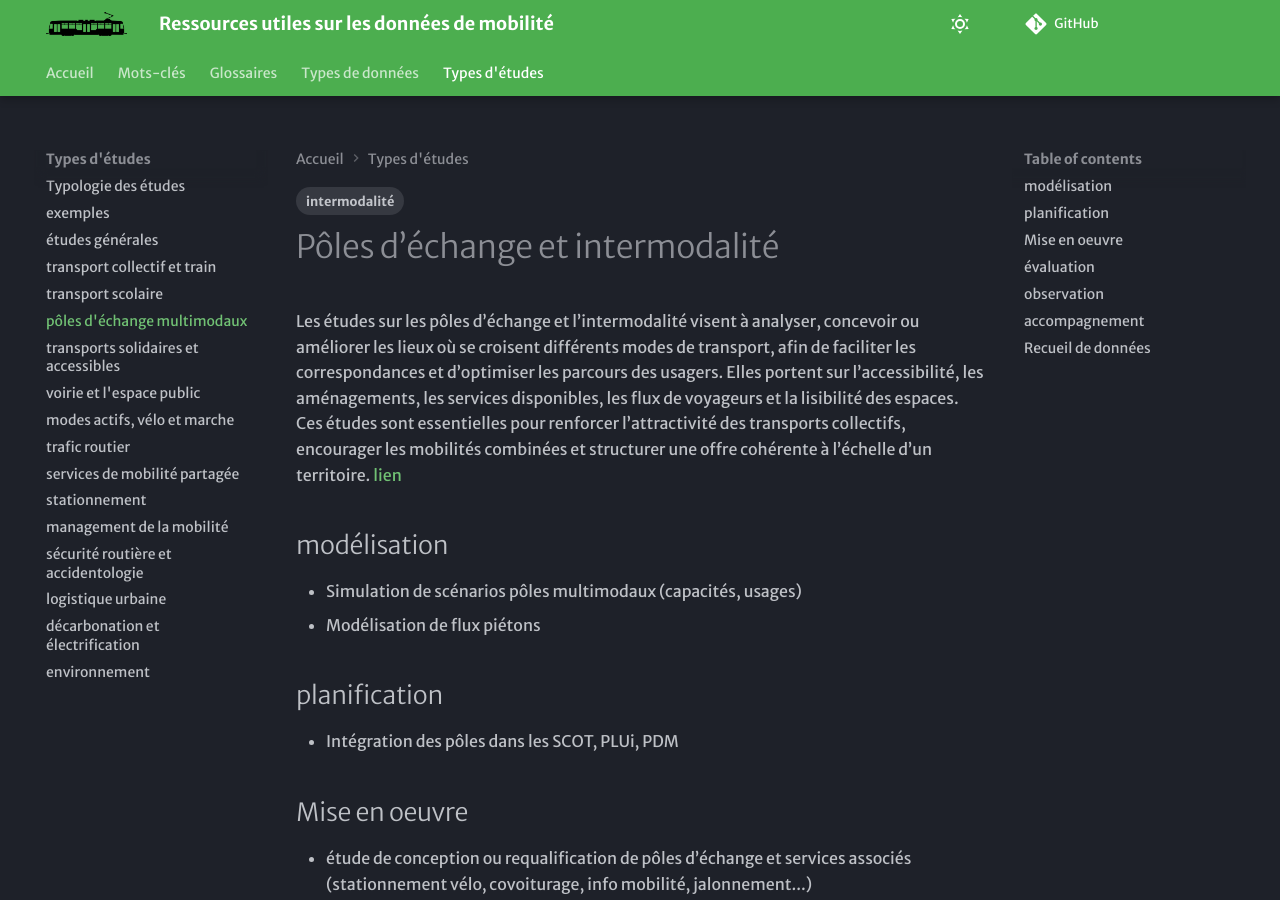
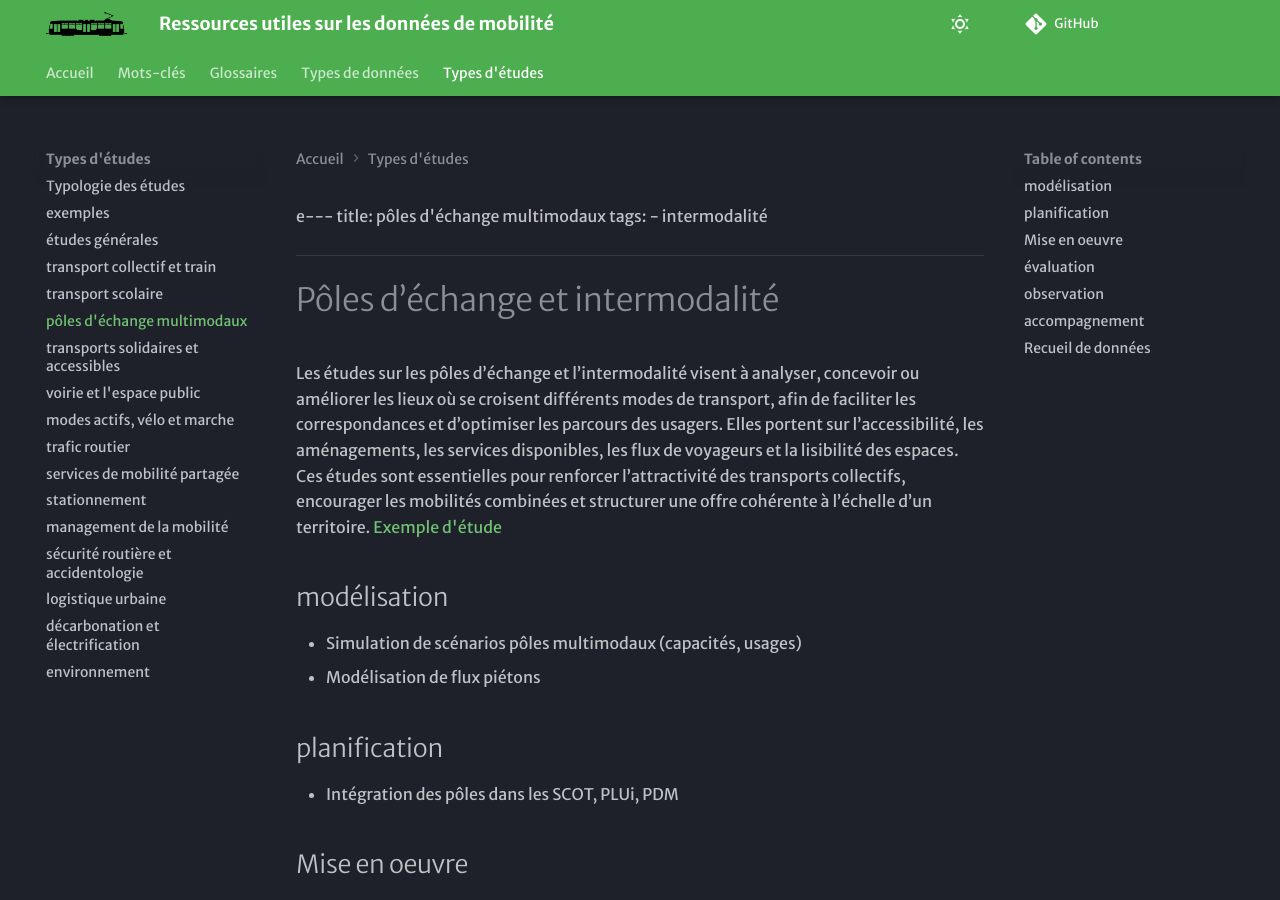
Before and after one commit to xdurang/mobscidat, an MkDocs documentation site: the page built from docs/type_etudes/TE_PEM.md, in a window 1280 px wide and 900 px high. Built offline with MkDocs 1.6.1 and Material for MkDocs 9.7.7, drawn with Linux system fonts in a browser that asks for light colours; some web fonts are replaced; comment, search, counter and statistics services are not loaded.

Commit message:
Update TE_PEM.md

```diff
--- a/docs/type_etudes/TE_PEM.md
+++ b/docs/type_etudes/TE_PEM.md
@@ -1,4 +1,4 @@
----
+e---
 title: pôles d'échange multimodaux
 tags:
 - intermodalité
@@ -6,7 +6,7 @@ tags:
 
 # Pôles d’échange et intermodalité
 Les études sur les pôles d’échange et l’intermodalité visent à analyser, concevoir ou améliorer les lieux où se croisent différents modes de transport, afin de faciliter les correspondances et d’optimiser les parcours des usagers. Elles portent sur l’accessibilité, les aménagements, les services disponibles, les flux de voyageurs et la lisibilité des espaces. Ces études sont essentielles pour renforcer l’attractivité des transports collectifs, encourager les mobilités combinées et structurer une offre cohérente à l’échelle d’un territoire.
-[lien](https://documentsmarches.francemobilites.fr/Search/?sort=score&sortOrder=desc&highlight=true&facet=true&r=1&f_type=DOCUMENT&l_property.FMCode.PublicContractClass.natureOfPrestations_string=25&l_property.FMCode.PublicContractClass.metierIndex_string=40&text=Environnement%20OU%20bruit%20OU%20%22qualit%C3%A9%20de%20l%27air%22%20OU%20CO2&f_property.FMCode.PublicContractClass.natureOfPrestations_string=Etude%20service)
+[Exemple d'étude](https://documentsmarches.francemobilites.fr/Search/?sort=score&sortOrder=desc&highlight=true&facet=true&r=1&f_type=DOCUMENT&l_property.FMCode.PublicContractClass.natureOfPrestations_string=25&l_property.FMCode.PublicContractClass.metierIndex_string=40&text=Environnement%20OU%20bruit%20OU%20%22qualit%C3%A9%20de%20l%27air%22%20OU%20CO2&f_property.FMCode.PublicContractClass.natureOfPrestations_string=Etude%20service)
 ## modélisation
 - Simulation de scénarios pôles multimodaux (capacités, usages)
 - Modélisation de flux piétons
```
